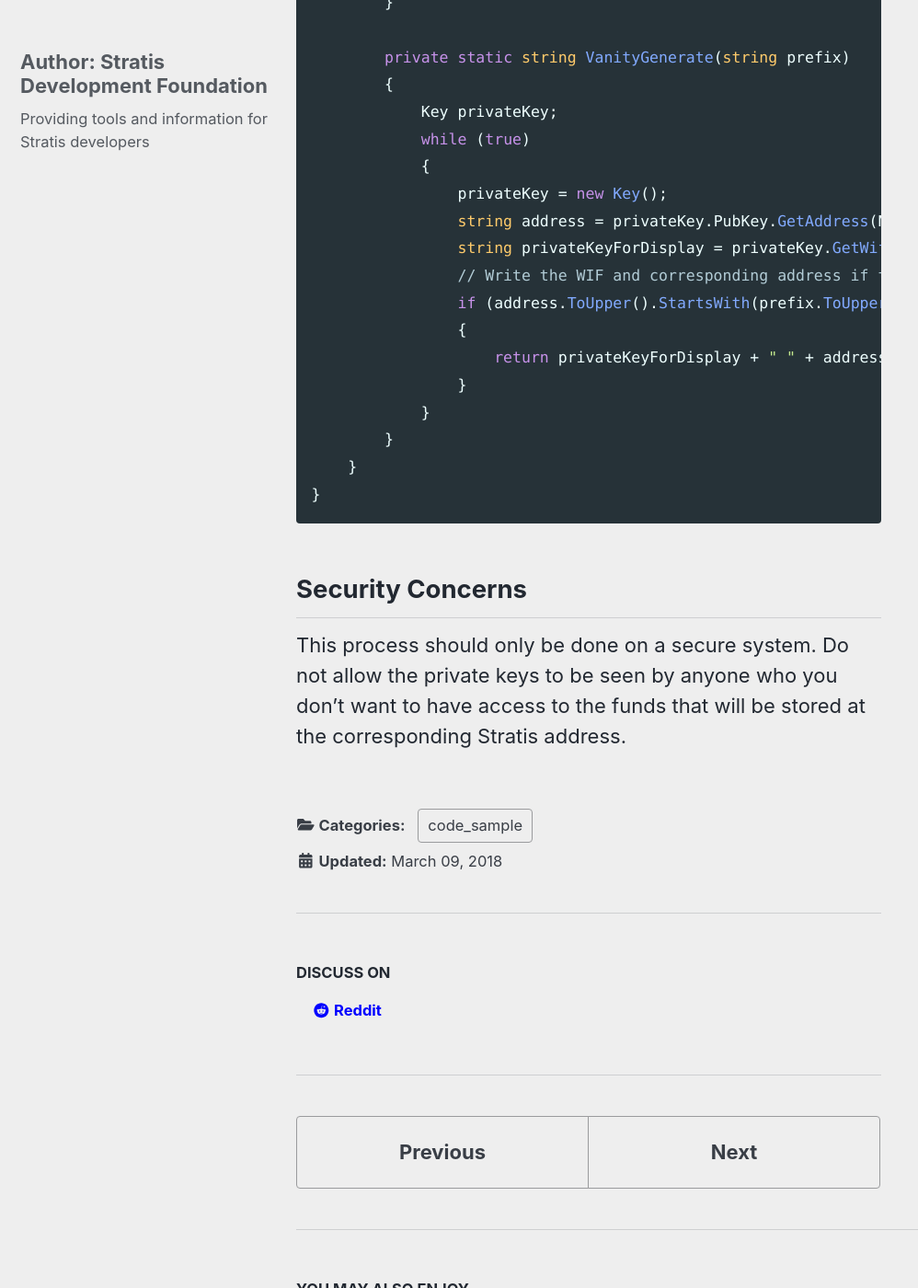
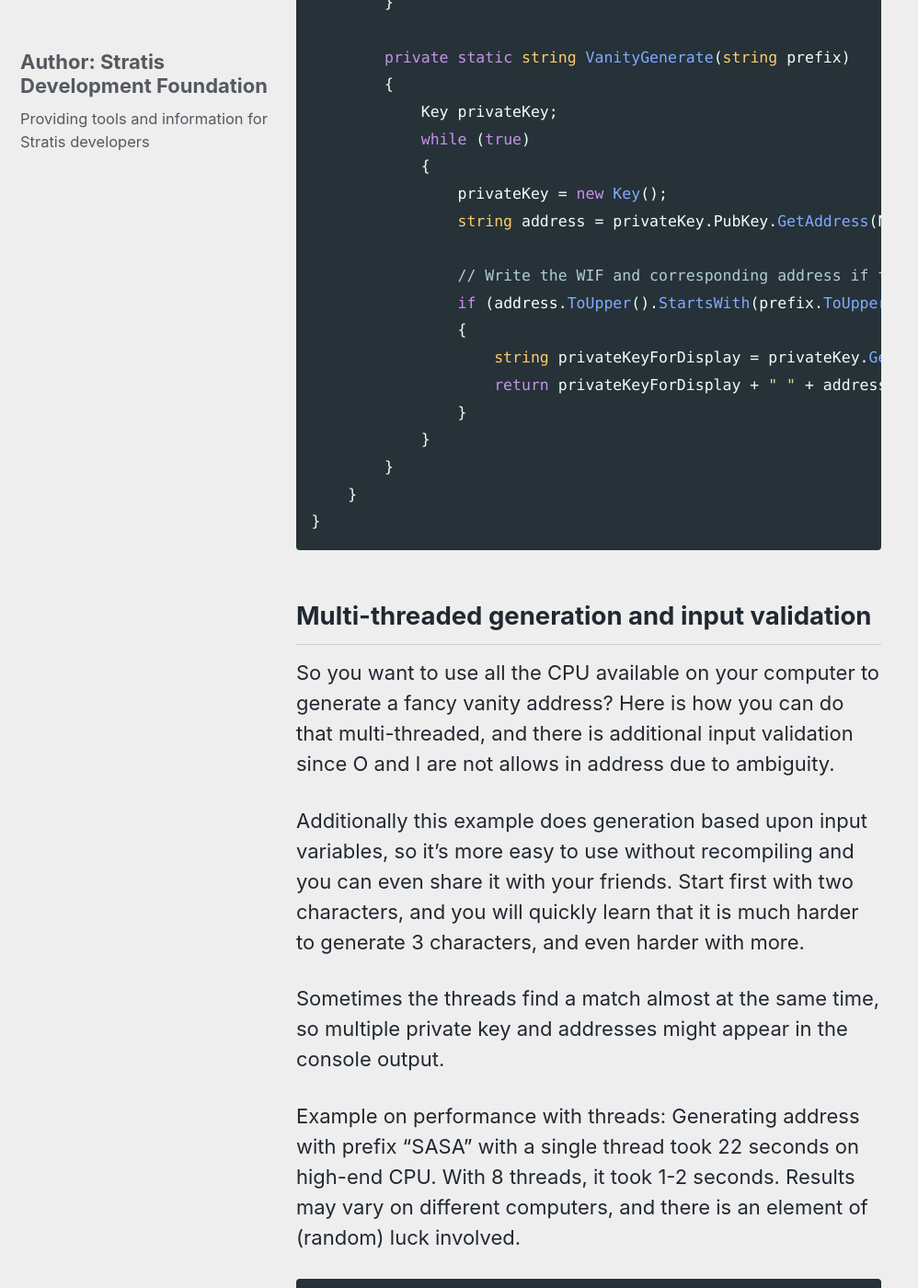
Before and after one commit to StratisDevelopmentFoundation/StratisDevelopmentFoundation.github.io, a Jekyll site: the page built from _posts/2018-03-09-code_sample_vanity.md, in a window 1280 px wide and 1400 px high, scrolled down 1053 px. Shown: the whole window at 92% size, without its empty margins (0-998 px from the left). Built offline with Jekyll 4.4.1, drawn with Linux system fonts in a browser that asks for light colours; nearby versions of some CDN libraries; some of the changed text lies outside the part shown.

Commit message:
Add multithread example to vanity address

````diff
--- a/_posts/2018-03-09-code_sample_vanity.md
+++ b/_posts/2018-03-09-code_sample_vanity.md
@@ -36,10 +36,11 @@ namespace teststrat2
             {
                 privateKey = new Key();
                 string address = privateKey.PubKey.GetAddress(Network.StratisMain).ToString();
-                string privateKeyForDisplay = privateKey.GetWif(Network.StratisMain).ToWif();
+
                 // Write the WIF and corresponding address if the address matches the desired format
                 if (address.ToUpper().StartsWith(prefix.ToUpper()))
                 {
+                    string privateKeyForDisplay = privateKey.GetWif(Network.StratisMain).ToWif();
                     return privateKeyForDisplay + " " + address;
                 }
             }
@@ -48,6 +49,104 @@ namespace teststrat2
 }
 ```
 
+## Multi-threaded generation and input validation
+
+So you want to use all the CPU available on your computer to generate a fancy vanity address?
+Here is how you can do that multi-threaded, and there is additional input validation since O
+and I are not allows in address due to ambiguity.
+
+Additionally this example does generation based upon input variables, so it's more easy to use
+without recompiling and you can even share it with your friends. Start first with two characters, and you
+will quickly learn that it is much harder to generate 3 characters, and even harder with more.
+
+Sometimes the threads find a match almost at the same time, so multiple private key and addresses might
+appear in the console output.
+
+Example on performance with threads: Generating address with prefix "SASA" with a single thread took
+22 seconds on high-end CPU. With 8 threads, it took 1-2 seconds. Results may vary on different computers,
+and there is an element of (random) luck involved.
+
+
+```cs
+using System;
+using NBitcoin;
+
+namespace teststrat2
+{
+    class Program
+    {
+        static void Main(string[] args)
+        {
+            if (args.Length == 0)
+            {
+                Console.WriteLine("You must supply the address prefix. You can also specify number of threads, as the second parameter. E.g. \"dotnet teststart2.dll \"HI\" 10\".");
+                return;
+            }
+
+            var prefix = args[0];
+
+            var prefixUpper = prefix.ToUpper();
+
+            if (prefixUpper.Contains("O") || prefixUpper.Contains("I") || prefixUpper.Contains("0"))
+            {
+                Console.WriteLine("The characters O, I and 0 (zero) is not allowed in addresses.");
+                return;
+            }
+
+            var count = 4;
+
+            if (args.Length == 2)
+            {
+                int.TryParse(args[1], out count);
+            }
+
+            var clock = Stopwatch.StartNew();
+            Task[] tasks = new Task[count];
+
+            Console.WriteLine($"Starting to generate Stratis vanity address with prefix \"{prefix}\" and using {count} threads.");
+
+            CancellationTokenSource cts = new CancellationTokenSource();
+
+            for (int i = 0; i < count; i++)
+            {
+                tasks[i] = Task.Factory.StartNew(() => VanityGenerate(prefix, cts.Token));
+            }
+
+            Task.WaitAny(tasks);
+
+            cts.Cancel();
+
+            Console.WriteLine($"{clock.ElapsedMilliseconds}ms to generate private key and address. Press enter to exit.");
+            Console.ReadLine();
+        }
+
+        private static void VanityGenerate(string prefix, CancellationToken cancellationToken)
+        {
+            Key privateKey;
+            while (true)
+            {
+                if (cancellationToken.IsCancellationRequested)
+                {
+                    return;
+                }
+
+                privateKey = new Key();
+                string address = privateKey.PubKey.GetAddress(Network.StratisMain).ToString();
+
+                // Write the WIF and corresponding address if the address matches the desired format
+                if (address.ToUpper().StartsWith(prefix.ToUpper()))
+                {
+                    string privateKeyForDisplay = privateKey.GetWif(Network.StratisMain).ToWif();
+                    Console.WriteLine(privateKeyForDisplay + " " + address);
+                    return;
+                }
+            }
+        }
+    }
+}
+
+```
+
 ## Security Concerns
 
 This process should only be done on a secure system. Do not allow the private keys to be seen by anyone who you don't want to have access to the funds that will be stored at the corresponding Stratis address.
````
